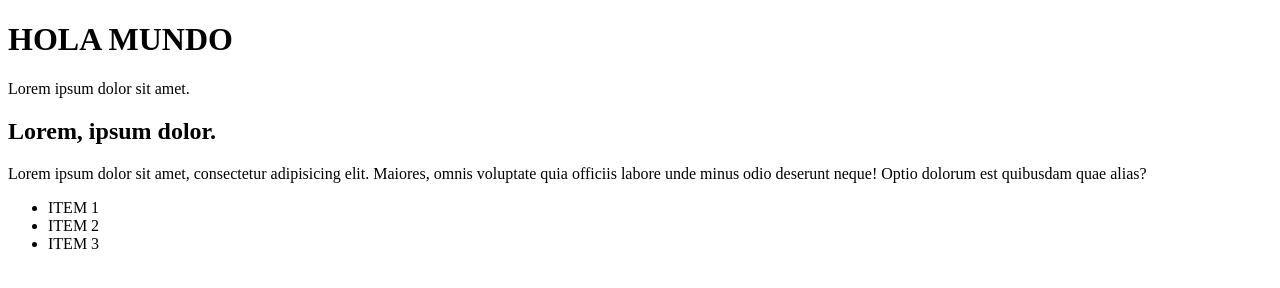
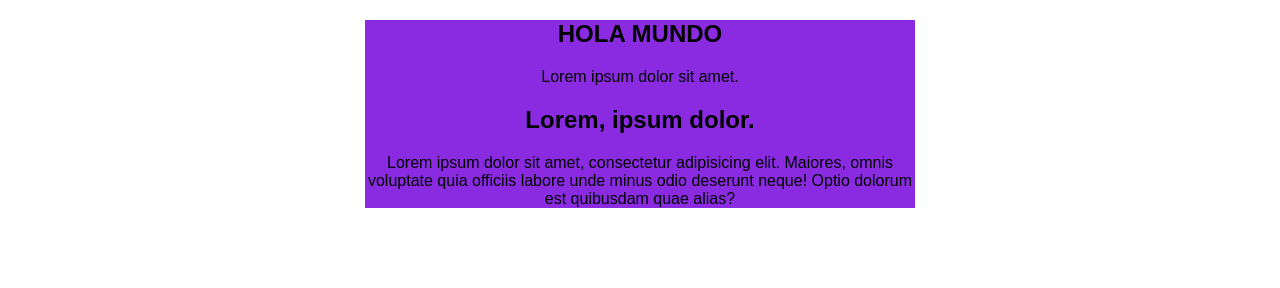
Before and after one commit to ChinoJvS/clase-github, a plain HTML site: page index.html in a window 1280 px wide. Drawn offline with Linux system fonts and the light colour scheme.

Commit message:
agregamos cambios CSS en las secciones

```diff
--- a/css/style.css
+++ b/css/style.css
@@ -0,0 +1,8 @@
+section{
+    background-color: blueviolet;
+    font-family: sans-serif;
+    text-align: center;
+    width: 550px;
+    margin: 0 auto;
+
+}
--- a/index.html
+++ b/index.html
@@ -1,20 +1,22 @@
 <!DOCTYPE html>
 <html lang="en">
+
 <head>
     <meta charset="UTF-8">
     <meta http-equiv="X-UA-Compatible" content="IE=edge">
     <meta name="viewport" content="width=device-width, initial-scale=1.0">
+    <link rel="stylesheet" href="./css/style.css">
     <title>Clase de prueba - GIT</title>
 </head>
+
 <body>
-    <h1>HOLA MUNDO</h1>
-    <p>Lorem ipsum dolor sit amet.</p>
-    <h2>Lorem, ipsum dolor.</h2>
-    <p>Lorem ipsum dolor sit amet, consectetur adipisicing elit. Maiores, omnis voluptate quia officiis labore unde minus odio deserunt neque! Optio dolorum est quibusdam quae alias?</p>
-    <ul>
-        <li>ITEM 1</li>
-        <li>ITEM 2</li>
-        <li>ITEM 3</li>
-    </ul>
+    <section>
+        <h1>HOLA MUNDO</h1>
+        <p>Lorem ipsum dolor sit amet.</p>
+        <h2>Lorem, ipsum dolor.</h2>
+        <p>Lorem ipsum dolor sit amet, consectetur adipisicing elit. Maiores, omnis voluptate quia officiis labore unde
+            minus odio deserunt neque! Optio dolorum est quibusdam quae alias?</p>
+    </section>
 </body>
+
 </html>
```
